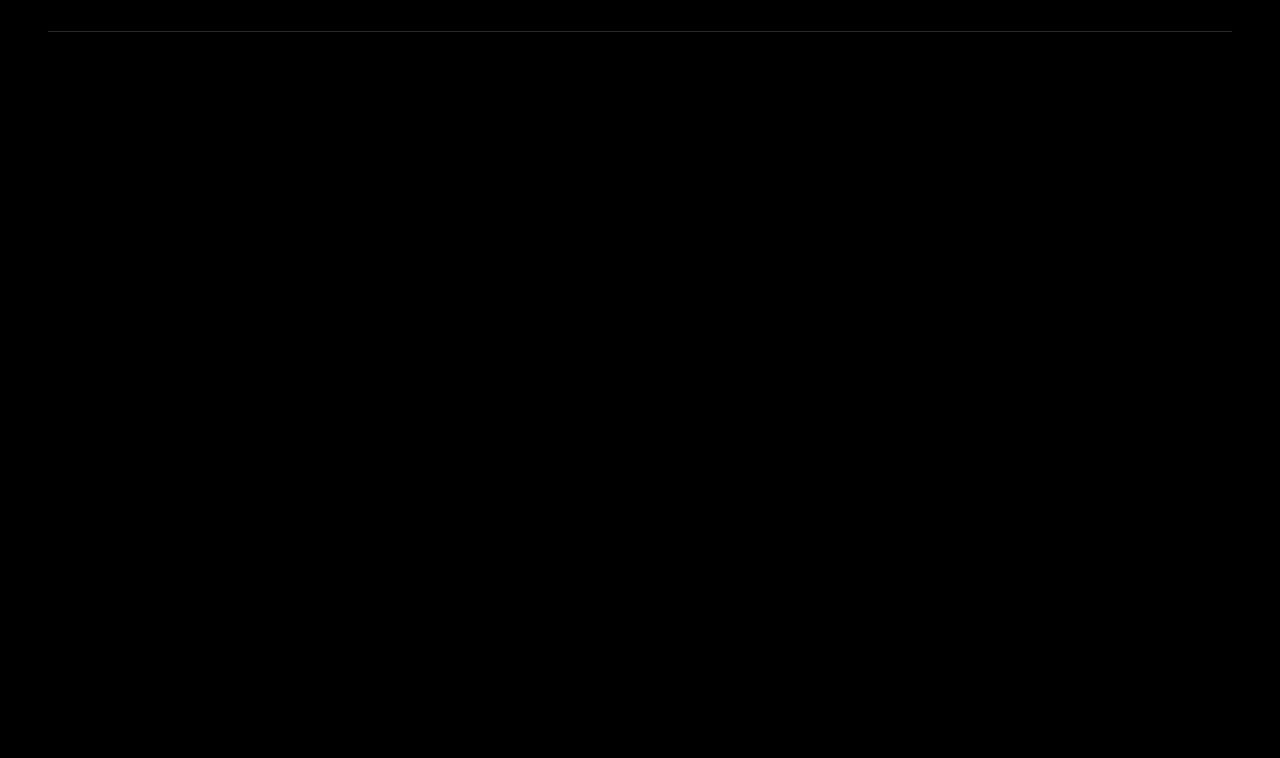
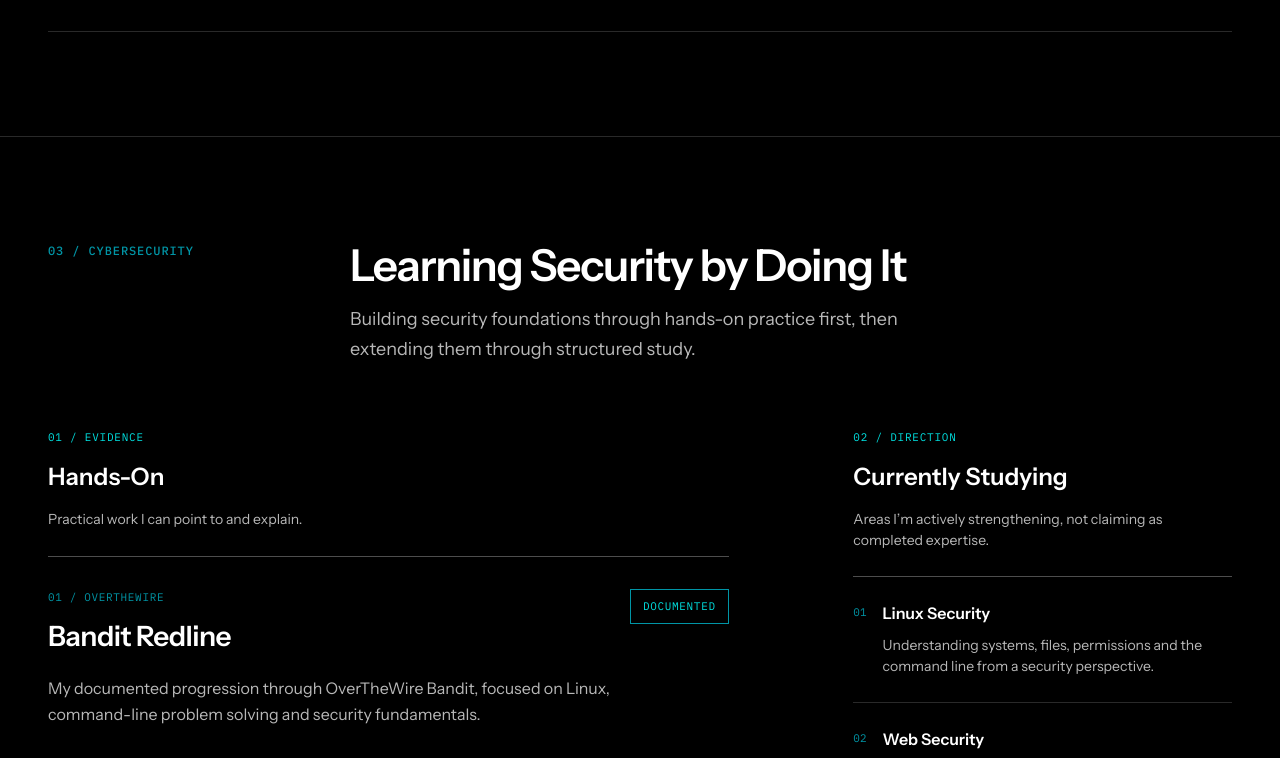
Before and after one commit to emma-dasilva-dev/emma-dasilva-portfolio, a Next.js app: page /en in a window 1280 px wide. Shown: the part 1540-2298 px from the top of the page. Before the commit the page ends 1676 px from the top, so only its background shows below. Built offline with nearby package versions, Linux system fonts and the light colour scheme.

Commit message:
feat: add cybersecurity section to homepage

```diff
--- a/src/app/[lang]/page.tsx
+++ b/src/app/[lang]/page.tsx
@@ -1,5 +1,6 @@
 import { notFound } from "next/navigation";
 
+import { Cybersecurity } from "@/components/sections/Cybersecurity";
 import { Hero } from "@/components/sections/Hero";
 import { Work } from "@/components/sections/Work";
 import { isLocale } from "@/lib/i18n";
@@ -19,6 +20,7 @@ export default async function HomePage({ params }: HomePageProps) {
     <main id="main-content">
       <Hero locale={lang} />
       <Work locale={lang} />
+      <Cybersecurity locale={lang} />
     </main>
   );
 }
```
